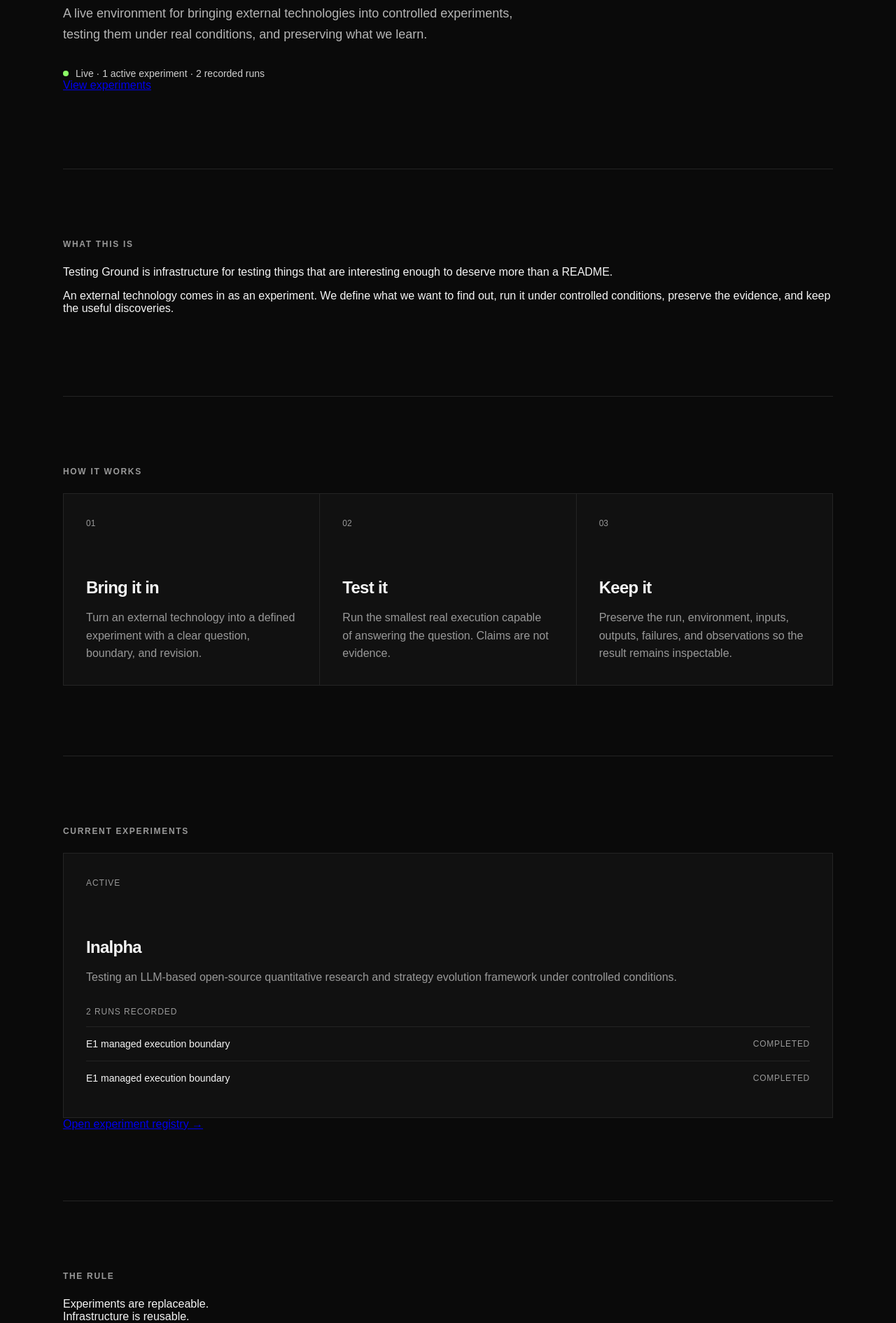
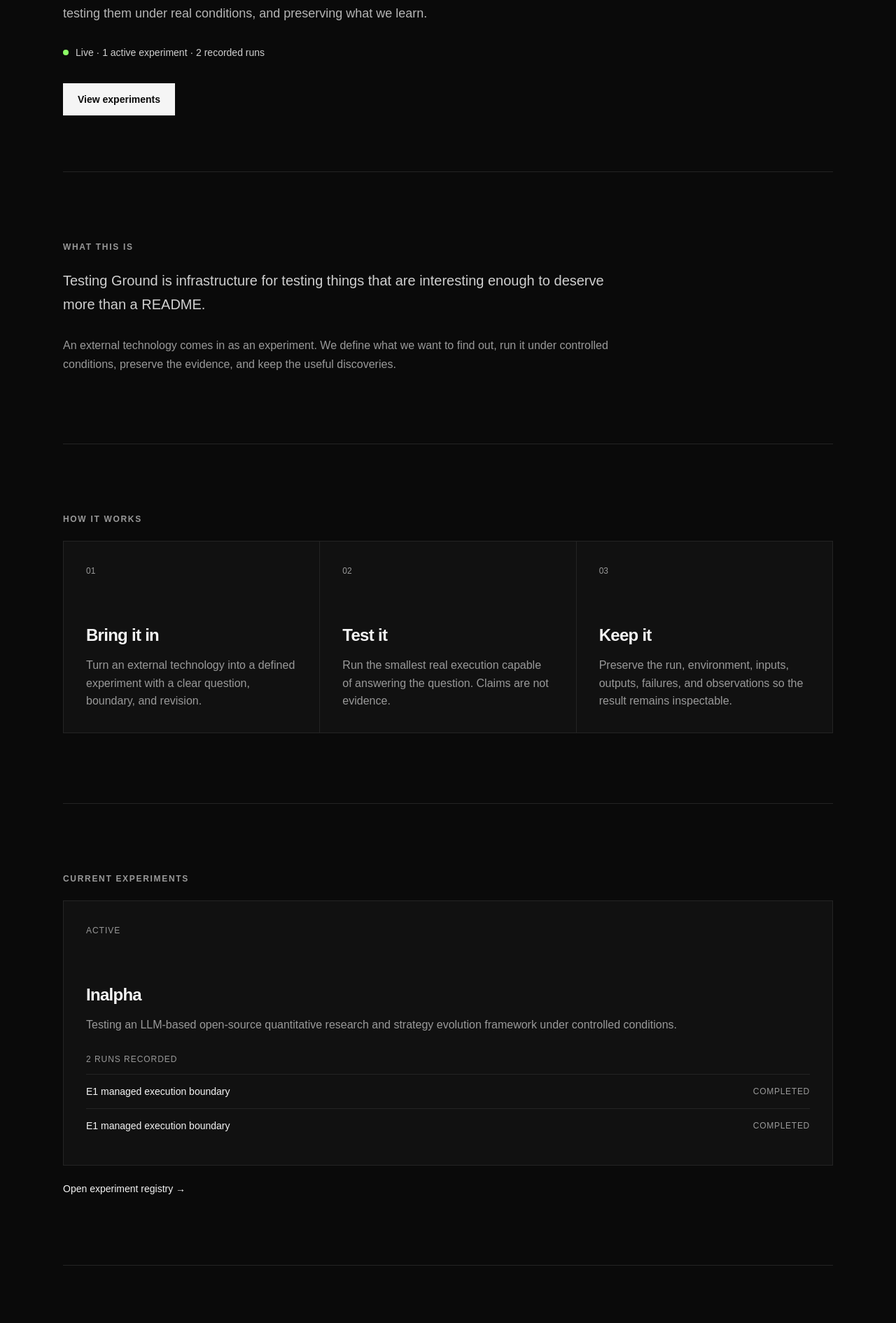
Before and after one commit to JJTGG/testing-ground, a Next.js app: page / in a window 1280 px wide. Shown: the part 383-2274 px from the top of the page at 70% size. Built offline with nearby package versions, Linux system fonts and the light colour scheme.

Commit message:
feat: complete Testing Ground homepage

```diff
--- a/app/globals.css
+++ b/app/globals.css
@@ -305,3 +305,76 @@ footer {
   text-transform: uppercase;
   letter-spacing: 0.06em;
 }
+
+.statement {
+  max-width: 780px;
+}
+
+.statement p {
+  margin: 0;
+  color: #cfcfcf;
+  font-size: 20px;
+  line-height: 1.7;
+}
+
+.statement p + p {
+  margin-top: 28px;
+  color: var(--muted);
+  font-size: 16px;
+}
+
+.statement-large p {
+  color: var(--foreground);
+  font-size: clamp(28px, 5vw, 52px);
+  line-height: 1.12;
+  letter-spacing: -0.04em;
+}
+
+.hero-actions {
+  margin-top: 36px;
+}
+
+.button {
+  display: inline-flex;
+  align-items: center;
+  min-height: 46px;
+  padding: 0 20px;
+  border: 1px solid var(--foreground);
+  color: var(--background);
+  background: var(--foreground);
+  text-decoration: none;
+  font-size: 14px;
+  font-weight: 700;
+}
+
+.button:hover {
+  color: var(--background);
+  background: var(--accent);
+  border-color: var(--accent);
+}
+
+.section-action {
+  margin-top: 24px;
+}
+
+.text-link {
+  color: var(--foreground);
+  font-size: 14px;
+  text-decoration: none;
+}
+
+.text-link:hover {
+  color: var(--accent);
+}
+
+.no-runs {
+  margin: 18px 0 0;
+  color: var(--muted);
+  font-size: 14px;
+}
+
+footer {
+  display: flex;
+  justify-content: space-between;
+  gap: 20px;
+}
```
